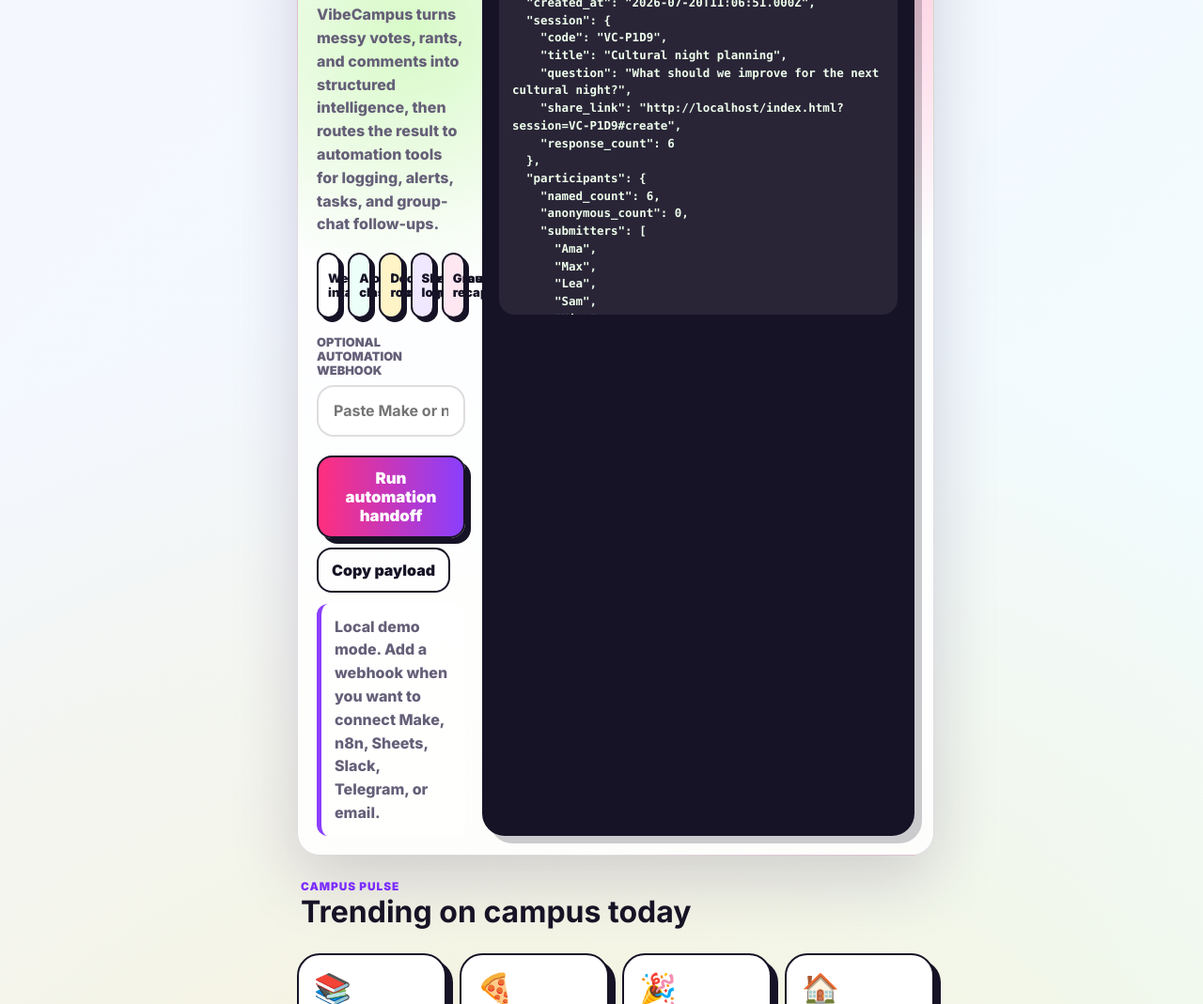
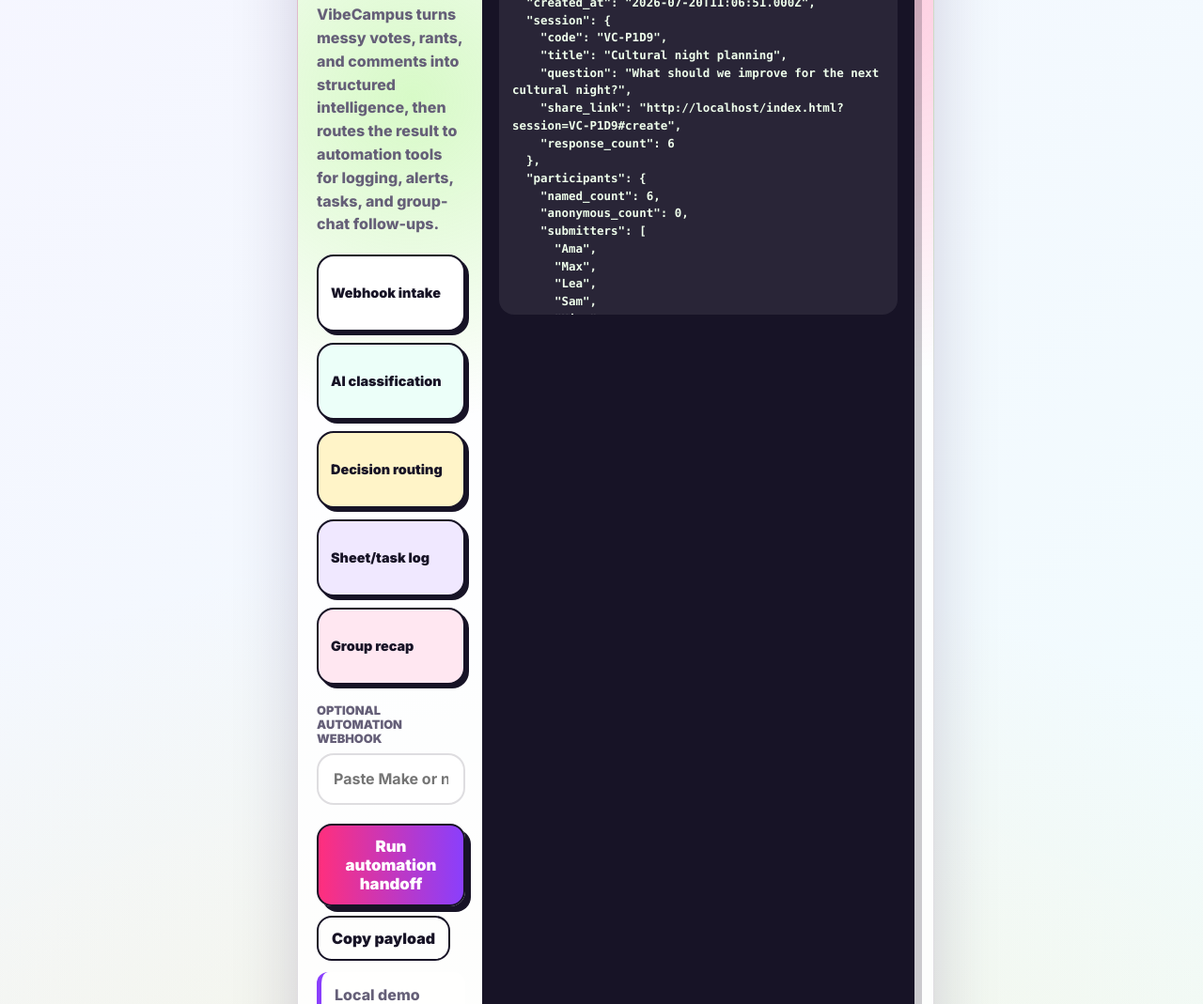
Before and after one commit to Hildegarht1/vibecampus, a website: page index.html in a window 1280 px wide. Shown: the part 3271-4340 px from the top of the page at 94% size. Drawn offline with Linux system fonts and the light colour scheme.

Commit message:
Improve automation workflow chip spacing

```diff
--- a/styles.css
+++ b/styles.css
@@ -752,23 +752,24 @@ textarea:focus {
 
 .automation-flow {
   display: grid;
-  grid-template-columns: repeat(5, minmax(0, 1fr));
-  gap: 8px;
-  margin: 18px 0;
+  grid-template-columns: repeat(auto-fit, minmax(145px, 1fr));
+  gap: 12px;
+  margin: 20px 0;
 }
 
 .automation-flow span {
   display: grid;
   align-items: center;
-  min-height: 70px;
+  min-height: 82px;
   border: 2px solid #171326;
   border-radius: 18px;
   background: #fff;
   box-shadow: 4px 4px 0 #171326;
-  padding: 10px;
-  font-size: 0.82rem;
+  padding: 13px;
+  font-size: 0.9rem;
   font-weight: 900;
-  line-height: 1.2;
+  line-height: 1.28;
+  overflow-wrap: anywhere;
 }
 
 .automation-flow span:nth-child(2) {
```
